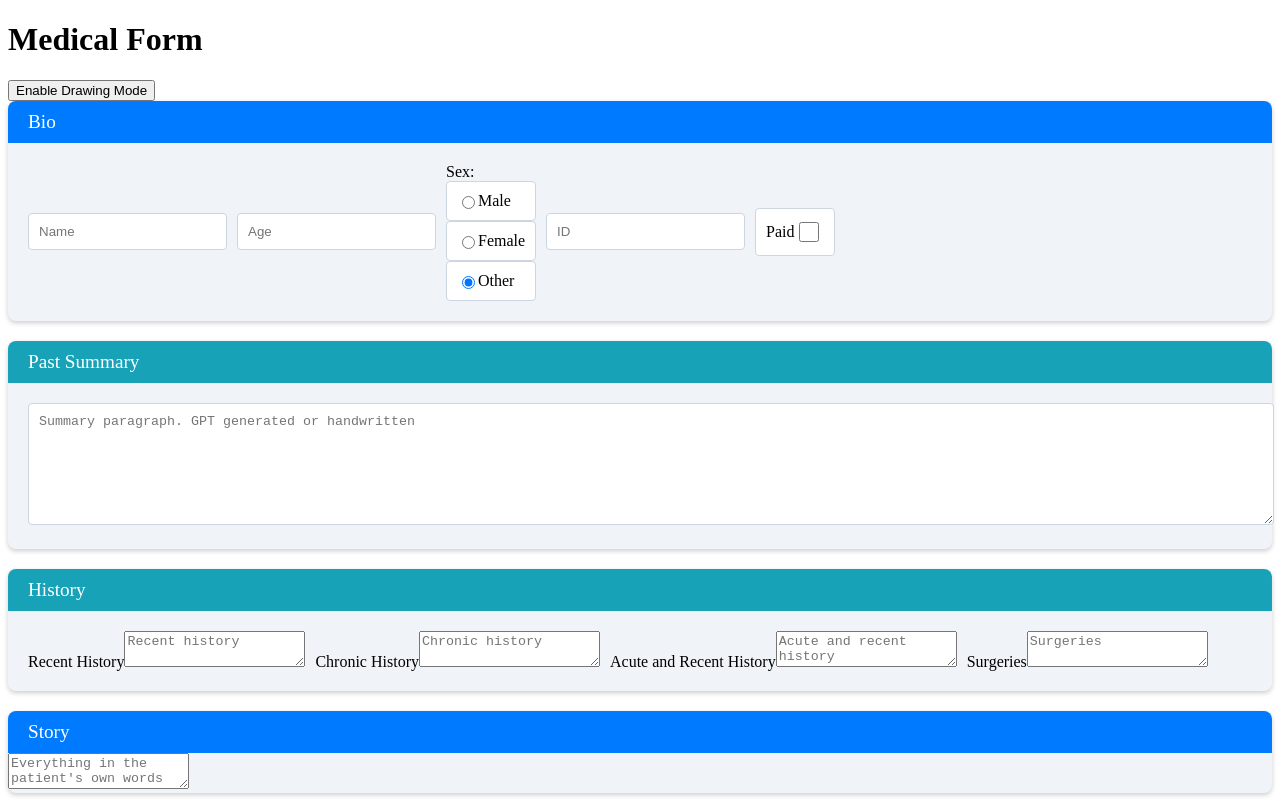
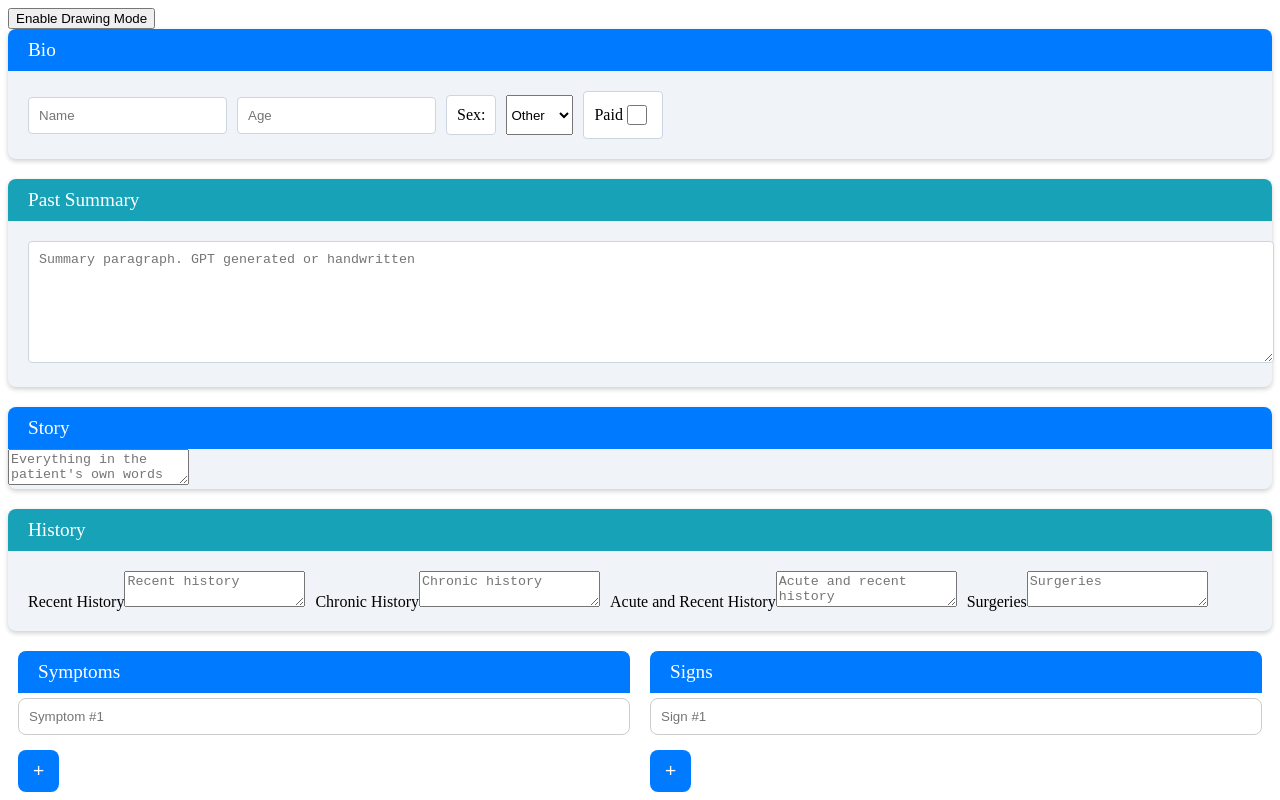
Before and after one commit to himalaya-10/canvas-app, a React (Create React App) app: page / in a window 1280 px wide. Shown: the top 800 px of the page. Built offline with nearby package versions, Linux system fonts and the light colour scheme.

Commit message:
Update App.js

```diff
--- a/src/App.js
+++ b/src/App.js
@@ -131,6 +131,7 @@ function App() {
     }
   };
 
+
   const saveFormAsPDF = () => {
     html2canvas(formRef.current).then((canvas) => {
       const imgData = canvas.toDataURL('image/png');
@@ -140,13 +141,21 @@ function App() {
         format: [canvas.width, canvas.height]
       });
       pdf.addImage(imgData, 'PNG', 0, 0, canvas.width, canvas.height);
-      pdf.save('form.pdf');
+      const pdfOutput = pdf.output('blob');
+      const fileName = 'form.pdf'; // Example file name
+      const fileLocation = `/path/to/save/${fileName}`; // Adjust based on your save mechanism
+
+      // Example: save PDF blob to server or cloud storage here and get the actual file location
+
+      // After saving the file, send its location to the MongoDB through the Express API
+      axios.post('http://localhost:5000/saveFile', { filePath: fileLocation })
+        .then(response => console.log(response.data))
+        .catch(error => console.error('Error saving file location:', error));
     });
   };
 
   return (
     <div className='App' ref={formRef}>
-      <h1>Medical Form</h1>
       <button onClick={() => setIsDrawingEnabled(!isDrawingEnabled)}>
         {isDrawingEnabled ? 'Disable Drawing Mode' : 'Enable Drawing Mode'}
       </button>
@@ -163,6 +172,8 @@ function App() {
             placeholder="Name"
             required
           />
+
+
           <input
             type="number"
             name="bio.age"
@@ -171,48 +182,15 @@ function App() {
             placeholder="Age"
             required
           />
-          {/* Sex Radio Buttons */}
-          <div>
-            Sex:
-            <label>
-              <input
-                type="radio"
-                name="bio.sex"
-                value="Male"
-                checked={formData.bio.sex === 'Male'}
-                onChange={handleChange}
-              />
-              Male
-            </label>
-            <label>
-              <input
-                type="radio"
-                name="bio.sex"
-                value="Female"
-                checked={formData.bio.sex === 'Female'}
-                onChange={handleChange}
-              />
-              Female
-            </label>
-            <label>
-              <input
-                type="radio"
-                name="bio.sex"
-                value="Other"
-                checked={formData.bio.sex === 'Other'}
-                onChange={handleChange}
-              />
-              Other
-            </label>
-          </div>
-          <input
-            type="text"
-            name="bio.id"
-            value={formData.bio.id}
-            onChange={handleChange}
-            placeholder="ID"
-            required
-          />
+          <div className="sex-selection">
+    <label htmlFor="bio.sex">Sex:</label>
+    <select name="bio.sex" value={formData.bio.sex} onChange={handleChange} required>
+      <option value="">Select</option>
+      <option value="Male">Male</option>
+      <option value="Female">Female</option>
+      <option value="Other">Other</option>
+    </select>
+  </div>
           <label>
             Paid
             <input
@@ -225,8 +203,10 @@ function App() {
         </div>
         </div>
 
+        <div className="summary-story-wrapper">
+
         {/* Past Summary Section */}
-        <div className="past-summary-section">
+        <div className="section-container past-summary-section">
         <div className="past-summary-tab">Past Summary</div>
         <div className="past-summary-content">
           <textarea
@@ -234,6 +214,19 @@ function App() {
             value={formData.pastSummary}
             onChange={handleChange}
             placeholder="Summary paragraph. GPT generated or handwritten"
+            required
+          />
+        </div>
+        </div>
+
+          {/* Story Section */}
+          <div className="section-container story-section">
+        <div className="story-tab">Story</div>
+          <textarea
+            name="story"
+            value={formData.story}
+            onChange={handleChange}
+            placeholder="Everything in the patient's own words without any interruption"
             required
           />
         </div>
@@ -282,17 +275,7 @@ function App() {
         </div>
         </div>
 
-        {/* Story Section */}
-        <div className="story-section">
-        <div className="story-tab">Story</div>
-          <textarea
-            name="story"
-            value={formData.story}
-            onChange={handleChange}
-            placeholder="Everything in the patient's own words without any interruption"
-            required
-          />
-        </div>
+        <div className="all-sections-container">
 
         <div className="signs-symptoms-section">
   <div className="symptoms-section">
@@ -384,9 +367,10 @@ function App() {
   ))}
   <button type="button" onClick={() => handleAddField('reports')}>Add Report</button>
 </div>
+</div>
 
 </div>
-̥
+<div className="diagnosis-prescription-container">
 
          {/* Diagnosis Section */}
          <div className="diagnosis-section">
@@ -457,6 +441,7 @@ function App() {
             ))}
         <button type="button" onClick={() => handleAddField('referralChain')}>Add Referral</button>
       </div>
+      </div>
 
         {/* Submit Button */}
         <button type="submit">Submit</button>
```
